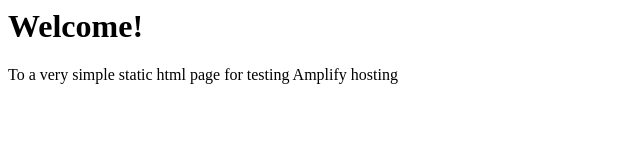
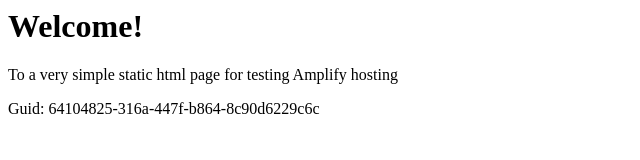
Before and after one commit to aws-aemilia-dub/Github-PR-Commit-Integration-Test-DoNotTouch-Gith-P5X5MO5I-v1-preprod-eu-west-1, a website: page src/index.html in a window 1280 px wide. Shown: the whole page, without its empty margins (0-640 px from the left). Drawn offline with Linux system fonts and the light colour scheme.

Commit message:
commit from integ tests

```diff
--- a/src/index.html
+++ b/src/index.html
@@ -1,3 +1,5 @@
+
+
 <html lang="en">
 
 <head>
@@ -10,6 +12,6 @@
 <body>
     <h1>Welcome!</h1>
     <p>To a very simple static html page for testing Amplify hosting</p>
-</body>
+    <p>Guid: 64104825-316a-447f-b864-8c90d6229c6c</p></body>
 
 </html>
```
